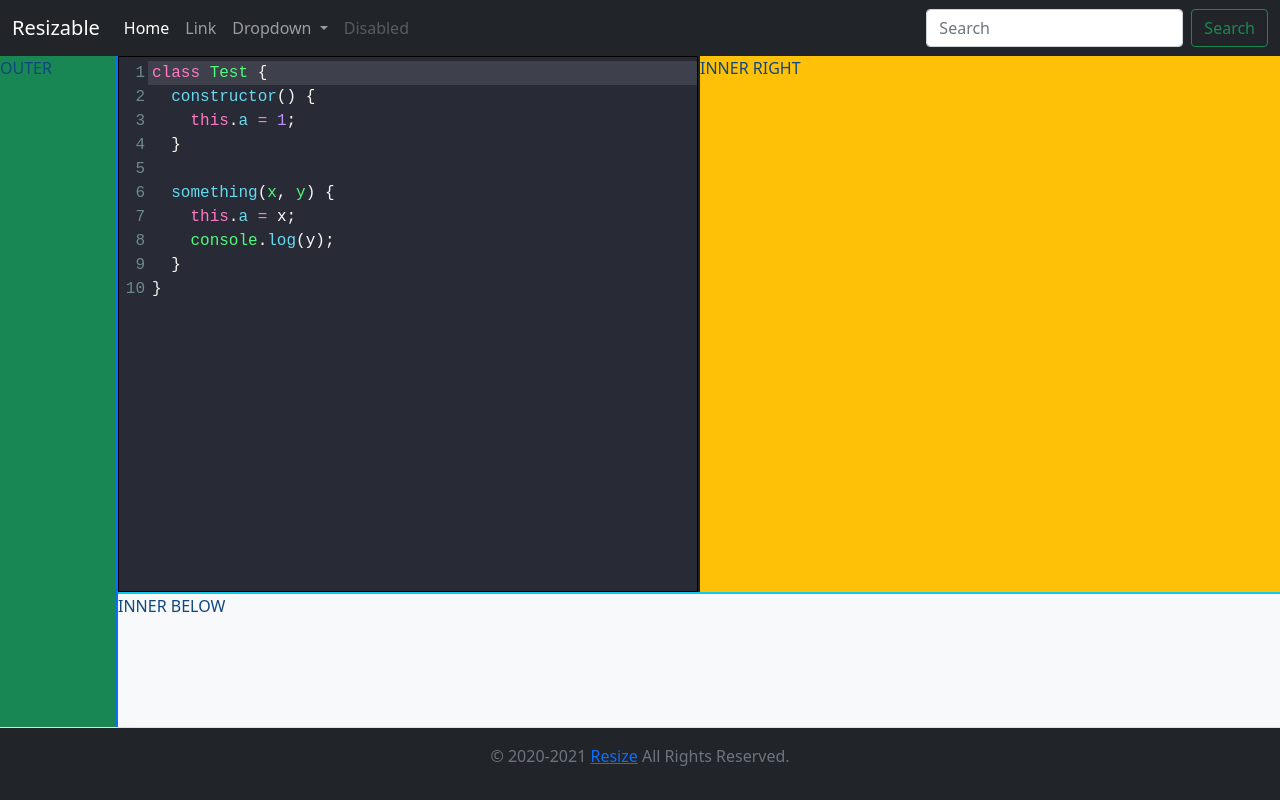
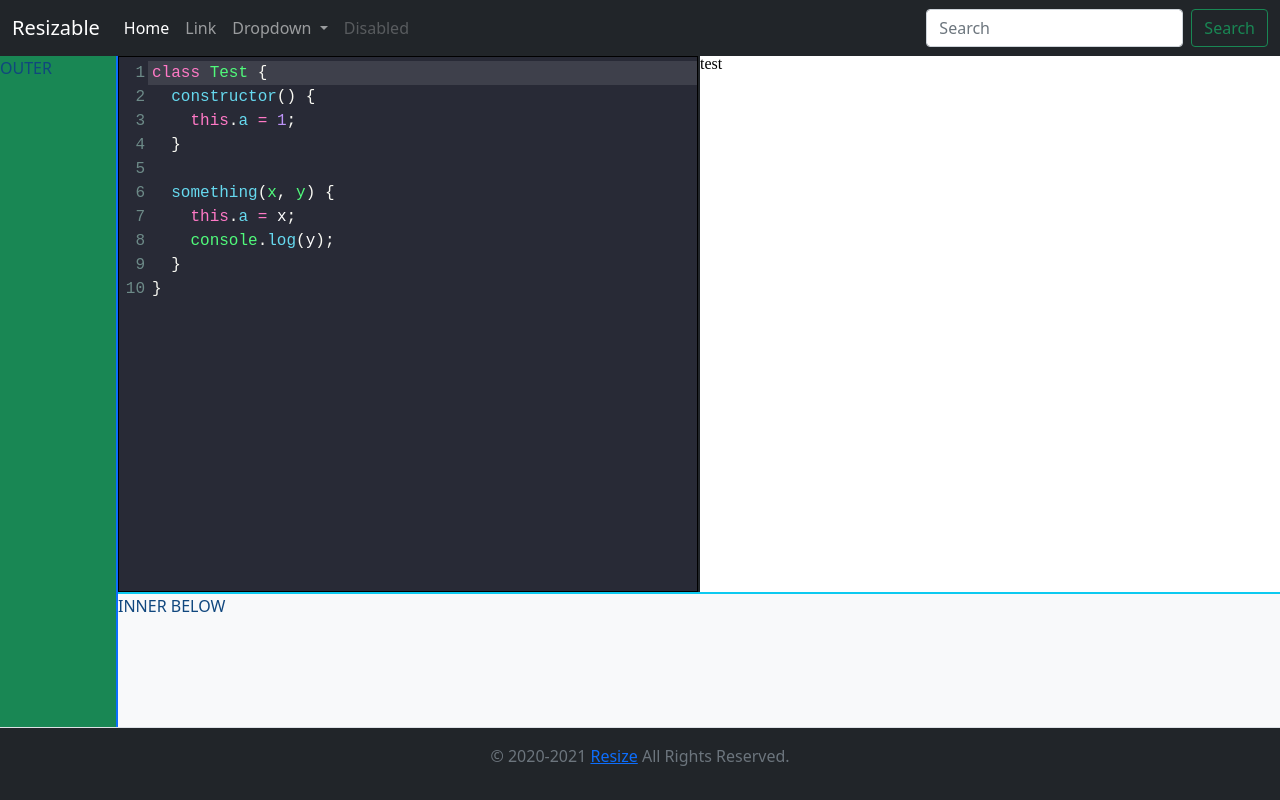
Before and after one commit to cola-coding-lab/frontend, an Angular app: page / in a window 1280 px wide. Built offline with nearby package versions, Linux system fonts and the light colour scheme.

Commit message:
add output to content

```diff
--- a/src/app/app.module.ts
+++ b/src/app/app.module.ts
@@ -8,6 +8,7 @@ import { HeaderComponent } from './header/header.component';
 import { FooterComponent } from './footer/footer.component';
 import { MainComponent } from './main/main.component';
 import { FlexContainerComponent } from './flex-container/flex-container.component';
+import { OutputComponent } from './output/output.component';
 
 @NgModule({
   declarations: [
@@ -17,6 +18,7 @@ import { FlexContainerComponent } from './flex-container/flex-container.componen
     FooterComponent,
     MainComponent,
     FlexContainerComponent,
+    OutputComponent,
   ],
   imports: [
     BrowserModule,
--- a/src/app/main/main.component.html
+++ b/src/app/main/main.component.html
@@ -39,7 +39,7 @@
         class="h-100 bg-warning"
         [min]="25"
         [breaks]="['md']"
-        >INNER RIGHT</app-flex-container
+        ><app-output></app-output></app-flex-container
       >
     </app-flex-container>
 
--- /dev/null
+++ b/src/app/output/output.component.html
@@ -0,0 +1,7 @@
+<div class="output d-flex h-100">
+  <iframe *ngIf="!onresize"
+    #iframe
+    (load)="onLoad(iframe)"
+    src="assets/iframe/iframe.html"
+  ></iframe>
+</div>
--- /dev/null
+++ b/src/app/output/output.component.scss
@@ -0,0 +1,7 @@
+.output {
+  // padding-left: 5px;
+  iframe {
+    flex: 1;
+    // align-self:stretch;
+  }
+}
--- /dev/null
+++ b/src/app/output/output.component.ts
@@ -0,0 +1,31 @@
+import { Component, ElementRef, AfterViewInit, ViewChild } from '@angular/core';
+
+@Component({
+  selector: 'app-output',
+  templateUrl: './output.component.html',
+  styleUrls: ['./output.component.scss']
+})
+export class OutputComponent implements AfterViewInit {
+  @ViewChild('iframe', { static: false }) iframe!: ElementRef;
+
+  private resizeObserver: ResizeObserver;
+  public onresize = false;
+
+  constructor(private elRef: ElementRef) {
+    this.resizeObserver = new ResizeObserver(_ => {
+      console.log('resize');
+      // this.iframe.nativeElement.style.disabled = 'disabled';
+      // this.onresize = true;
+      // setTimeout(() => {this.onresize = false}, 200);
+    })
+   }
+
+  ngAfterViewInit(): void {
+    this.resizeObserver.observe(this.elRef.nativeElement.parentElement);
+  }
+
+  public onLoad(iframe: HTMLIFrameElement): void {
+    const doc = iframe.contentDocument || iframe.contentWindow?.document;
+    if (doc) { console.log(doc); }
+  }
+}
--- /dev/null
+++ b/src/assets/iframe/iframe.html
@@ -0,0 +1,95 @@
+<!DOCTYPE html>
+<html lang="en">
+  <head>
+    <meta charset="UTF-8" />
+    <meta name="viewport" content="width=device-width, initial-scale=1.0" />
+    <title>IFrame</title>
+    <script type="module" id="settings">
+      import { source } from "./iframe.js";
+      import { Types } from "./log.js";
+
+      const _log = console.log;
+      console.log = function (...message) {
+        window.parent.postMessage(
+          {
+            source,
+            message,
+            type: Types.log,
+          },
+          "*"
+        );
+        _log.apply(console, Array.from(arguments));
+      };
+      const _error = console.error;
+      console.error = function (...message) {
+        window.parent.postMessage(
+          {
+            source,
+            message,
+            type: Types.error,
+          },
+          "*"
+        );
+        _error.apply(console, Array.from(arguments));
+      };
+      window.onerror = function (event) {
+        window.parent.postMessage(
+          {
+            source,
+            message: event + ' [see Browser console for more information]',
+            type: Types.error,
+            stop: true,
+          },
+          "*"
+        );
+      };
+    </script>
+    <style>
+      html, body, div, span, applet, object, iframe,
+      h1, h2, h3, h4, h5, h6, p, blockquote, pre,
+      a, abbr, acronym, address, big, cite, code,
+      del, dfn, em, img, ins, kbd, q, s, samp,
+      small, strike, strong, sub, sup, tt, var,
+      b, u, i, center,
+      dl, dt, dd, ol, ul, li,
+      fieldset, form, label, legend,
+      table, caption, tbody, tfoot, thead, tr, th, td,
+      article, aside, canvas, details, embed,
+      figure, figcaption, footer, header, hgroup,
+      menu, nav, output, ruby, section, summary,
+      time, mark, audio, video {
+        margin: 0;
+        padding: 0;
+        border: 0;
+        font-size: 100%;
+        font: inherit;
+        vertical-align: baseline;
+      }
+      /* HTML5 display-role reset for older browsers */
+      article, aside, details, figcaption, figure,
+      footer, header, hgroup, menu, nav, section {
+        display: block;
+      }
+      body {
+        line-height: 1;
+        background: white;
+      }
+      ol, ul {
+        list-style: none;
+      }
+      blockquote, q {
+        quotes: none;
+      }
+      blockquote:before, blockquote:after,
+      q:before, q:after {
+        content: '';
+        content: none;
+      }
+      table {
+        border-collapse: collapse;
+        border-spacing: 0;
+      }
+    </style>
+  </head>
+  <body>test</body>
+</html>
--- /dev/null
+++ b/src/assets/iframe/iframe.js
@@ -0,0 +1 @@
+export const source = 'iframe';
--- /dev/null
+++ b/src/assets/iframe/log.js
@@ -0,0 +1,5 @@
+export const Types = {
+  log: 'log',
+  error: 'error',
+  debug: 'debug',
+};
```
Also changed, not shown: 1 other file (tests, documents, lock files or other folders).
